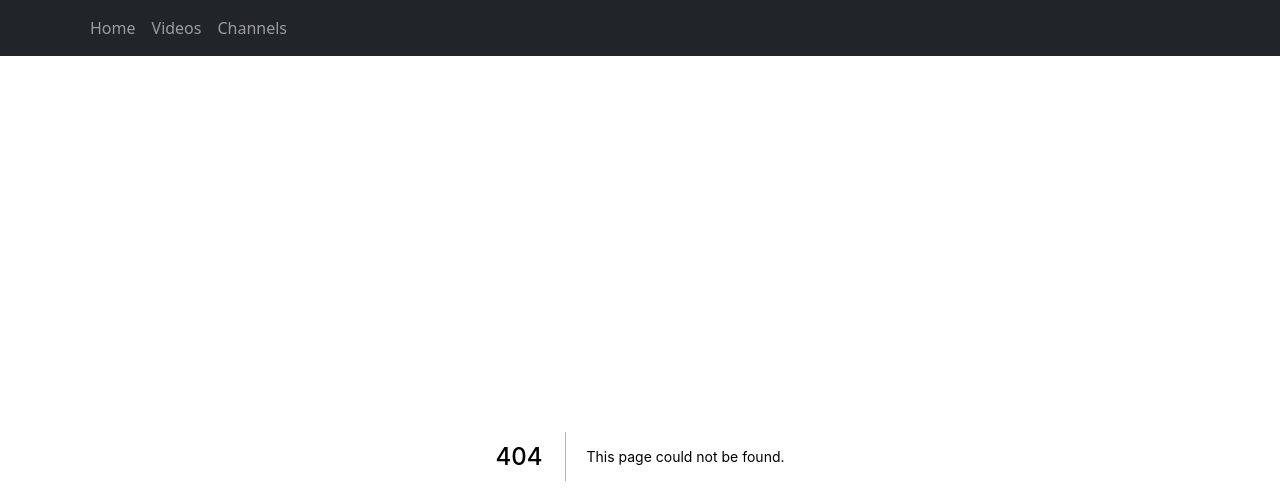
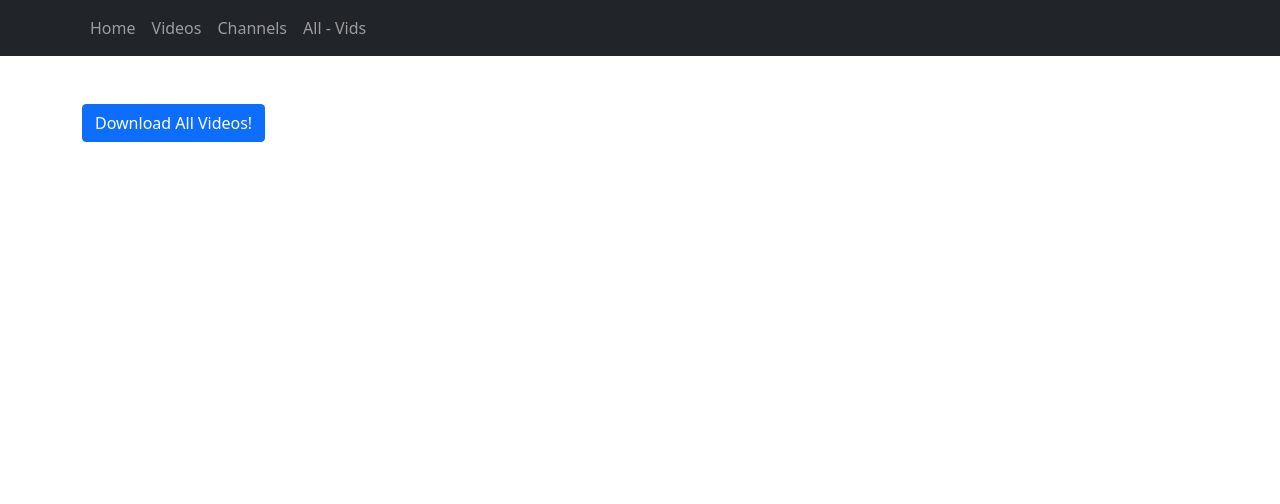
Before and after one commit to hxrsmurf/ytdlp-flask-nextjs, a Next.js app in the folder frontend/: page /download_all_videos in a window 1280 px wide. Before the commit this address had no page. Shown: the top 504 px of the page. Built offline with nearby package versions, Linux system fonts and the light colour scheme.

Commit message:
Add download_all_videos helper page

```diff
--- a/frontend/Components/Navigation.js
+++ b/frontend/Components/Navigation.js
@@ -11,6 +11,7 @@ export default function Navigation() {
                         <Nav.Link href="/">Home</Nav.Link>
                         <Nav.Link href="/videos">Videos</Nav.Link>
                         <Nav.Link href="/channels">Channels</Nav.Link>
+                        <Nav.Link href="/download_all_videos">All - Vids</Nav.Link>
                     </Nav>
                 </Container>
             </Navbar>
--- /dev/null
+++ b/frontend/pages/download_all_videos.js
@@ -0,0 +1,34 @@
+import Container from 'react-bootstrap/Container'
+import Button from 'react-bootstrap/Button'
+import { useState } from 'react'
+import Router from 'next/router'
+
+export default function download_all_videos() {
+
+  const [loading, setLoading] = useState()
+
+  const handleSubmit = async (event) => {
+    event.preventDefault()
+    const base_url = 'http://127.0.0.1:5000/download_all_videos'
+    setLoading(true)
+    await fetch(base_url)
+    setLoading(false)
+    Router.reload(window.location.pathname)
+  }
+
+  return (
+    <>
+      <Container className='mt-5'>
+        {loading ?
+        <button className="btn btn-primary" type="button" disabled>
+          <span className="spinner-border spinner-border-sm" role="status" aria-hidden="true"></span>
+          <span class="sr-only">Downloading...</span>
+        </button> :
+          <Button variant="primary" type="submit" onClick={(e) => handleSubmit(e)}>
+            Download All Videos!
+          </Button>
+        }
+      </Container>
+    </>
+  )
+}
```
